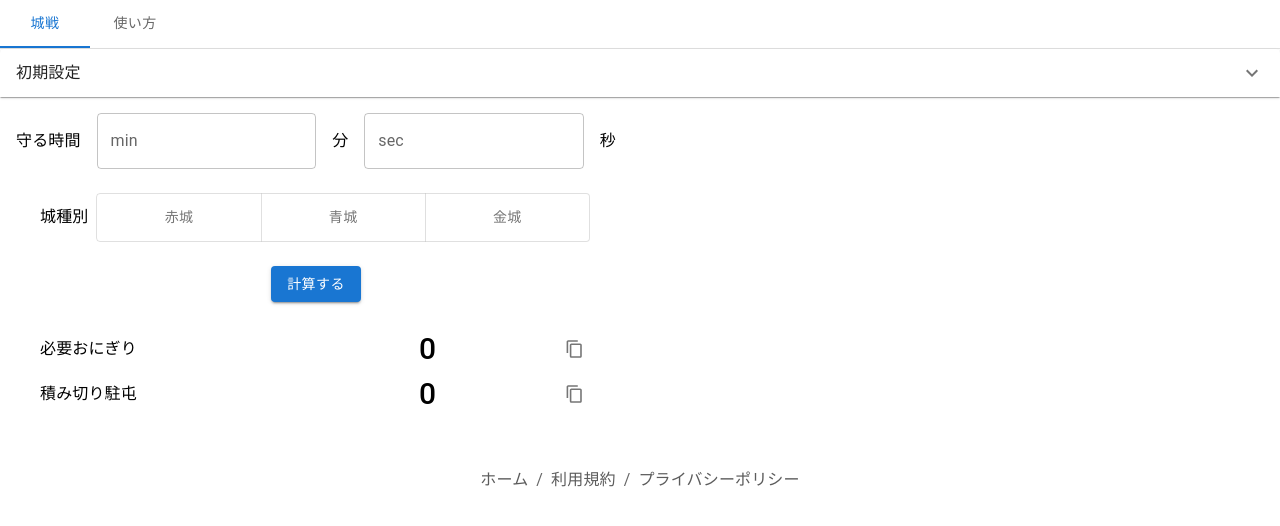
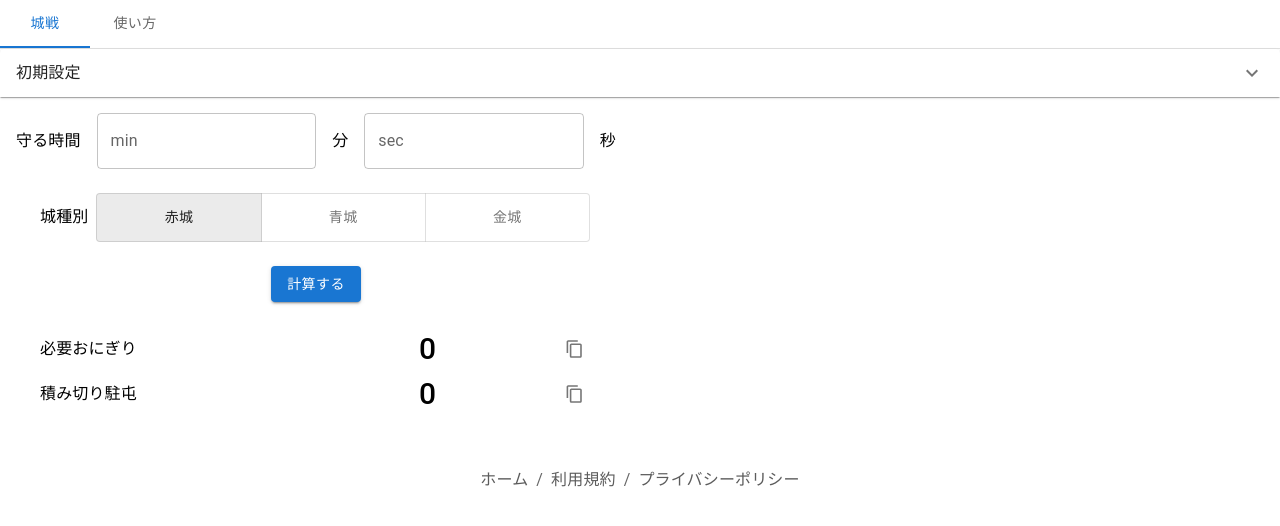
Before and after one commit to chika-create/onigiri-calc, a React (Create React App) app: page / in a window 1280 px wide. Shown: the top 526 px of the page. Built offline with nearby package versions, Linux system fonts and the light colour scheme.

Commit message:
refactor: 不具合とeslintのエラー解消

```diff
--- a/src/components/pages/ServerCastle.tsx
+++ b/src/components/pages/ServerCastle.tsx
@@ -1,4 +1,4 @@
-import { useReducer, useState } from "react";
+import { useReducer } from "react";
 import { useForm } from "react-hook-form";
 import Box from "@mui/material/Box";
 
@@ -18,6 +18,12 @@ import CountOutput from "../templates/CountOutput";
 type Action =
   | { type: "SET_STACK_NUMBER"; payload: number }
   | { type: "SET_CASTLE_KIND"; payload: string };
+
+// 状態の型定義
+type State = {
+  stackNumber: number;
+  selectCastleKind: string;
+};
 
 // Reducer関数
 const reducer = (state: State, action: Action): State => {
@@ -70,7 +76,7 @@ export default function ServerCastle({ alignmentNum }: alignmentNumData) {
     <Box maxWidth="sm" sx={{ mb: 1.5 }}>
       <CalcTime register={register} />
       <CastleKinds
-        selectedToggleButton={state.selectedToggleButton}
+        selectedToggleButton={state.selectCastleKind}
         toggleChange={(value) =>
           dispatch({ type: "SET_CASTLE_KIND", payload: value })
         }
```
